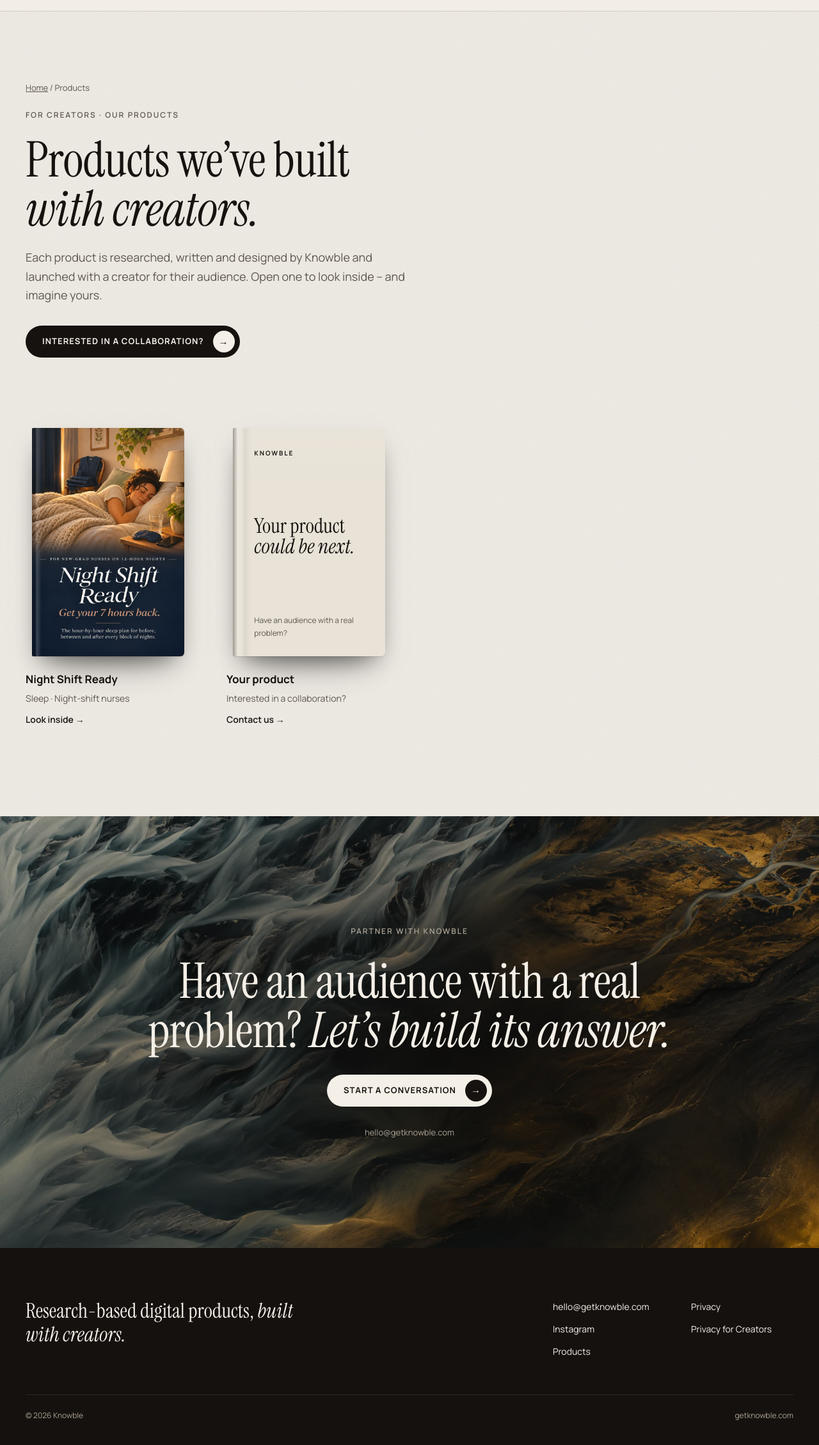
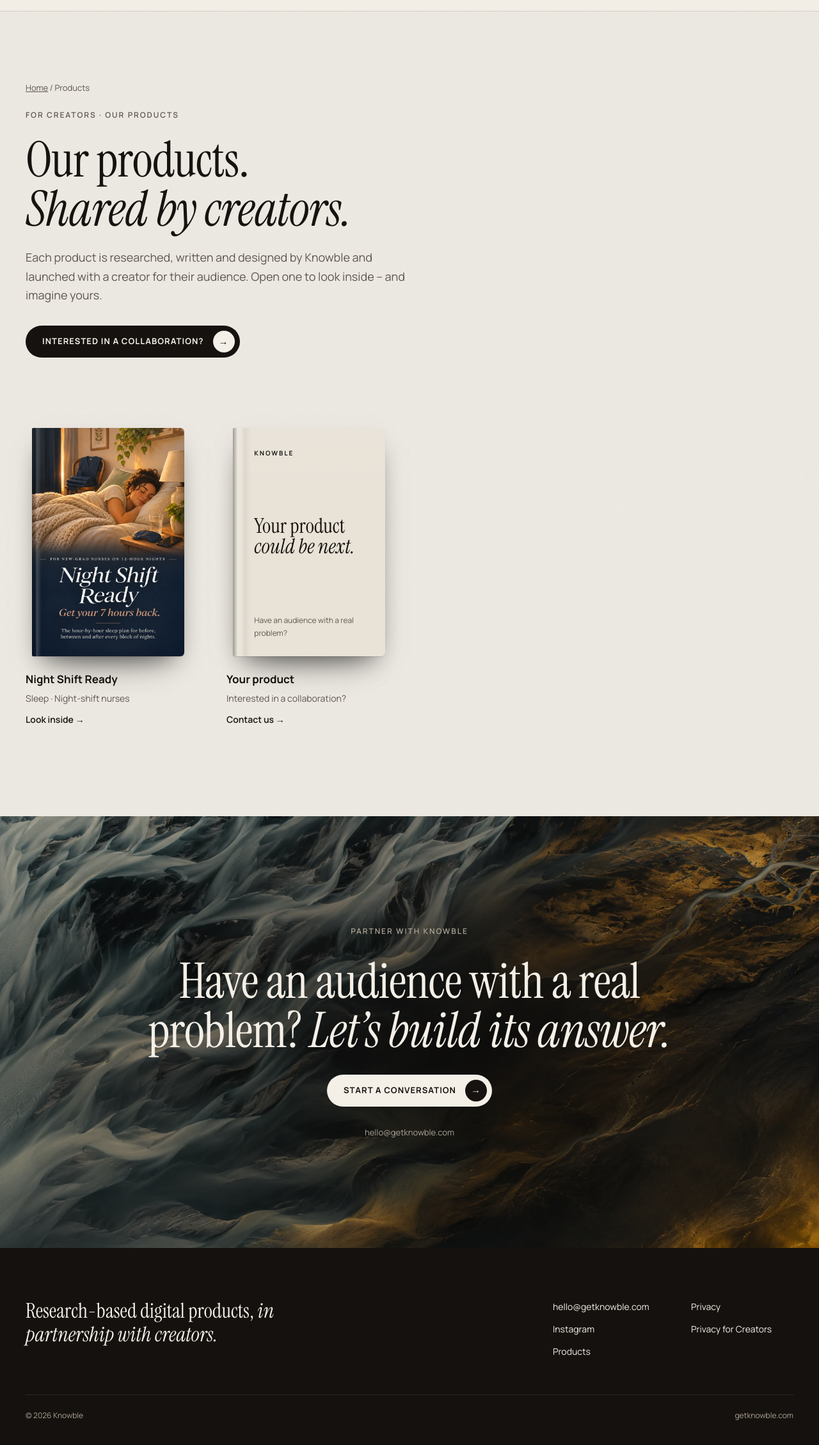
Before and after one commit to MarcinWucke/getknowble-site, a plain HTML site: page products/index.html in a window 1280 px wide. Shown: the part 67-2326 px from the top of the page at 64% size. Drawn offline with Linux system fonts and the light colour scheme.

Commit message:
New tagline: in partnership with creators

```diff
--- a/products/index.html
+++ b/products/index.html
@@ -4,11 +4,11 @@
 <meta charset="utf-8">
 <meta name="viewport" content="width=device-width, initial-scale=1">
 <title>Products – Knowble</title>
-<meta name="description" content="Research-based guides, plans and trackers, each built with a creator for their audience. Interested in a collaboration? Contact us.">
+<meta name="description" content="Research-based guides, plans and trackers, each launched in partnership with a creator. Interested in a collaboration? Contact us.">
 <link rel="canonical" href="https://getknowble.com/products/">
 <meta property="og:type" content="website">
 <meta property="og:title" content="Products – Knowble">
-<meta property="og:description" content="Research-based guides, plans and trackers, each built with a creator for their audience. Interested in a collaboration? Contact us.">
+<meta property="og:description" content="Research-based guides, plans and trackers, each launched in partnership with a creator. Interested in a collaboration? Contact us.">
 <meta property="og:url" content="https://getknowble.com/products/">
 <meta property="og:image" content="https://getknowble.com/assets/img/og.jpg">
 <meta name="twitter:card" content="summary_large_image">
@@ -88,7 +88,7 @@ details summary{list-style:none;cursor:pointer}details summary::-webkit-details-
 </nav></header><main><section style="padding:110px 0 70px"><div class="wrap" style="display:flex;flex-direction:column;gap:22px;max-width:1240px">
 <nav aria-label="Breadcrumb" style="font-size:13px;color:#5E574F"><a href="/">Home</a> / Products</nav>
 <div class="lab" style="color:#5E574F">For creators · our products</div>
-<h1 class="h2" style="font-size:clamp(48px,6vw,96px)">Products we’ve built<br><em>with creators.</em></h1>
+<h1 class="h2" style="font-size:clamp(48px,6vw,96px)">Our products.<br><em>Shared by creators.</em></h1>
 <p style="margin:0;color:#5E574F;font-size:18px;max-width:620px">Each product is researched, written and designed by Knowble and launched with a creator for their audience. Open one to look inside – and imagine yours.</p>
 <div style="margin-top:10px"><a class="btn btn-ink" href="mailto:hello@getknowble.com?subject=Collaboration">Interested in a collaboration?<span class="dot" aria-hidden="true">→</span></a></div>
 </div></section>
@@ -106,7 +106,7 @@ details summary{list-style:none;cursor:pointer}details summary::-webkit-details-
 <h2 class="h2" style="font-size:clamp(44px,6vw,96px);max-width:1000px">Have an audience with a real problem? <em>Let’s build its answer.</em></h2>
 <a class="btn btn-cream" href="mailto:hello@getknowble.com">Start a conversation<span class="dot" aria-hidden="true">→</span></a><span style="font-size:13px;color:#ABA295">hello@getknowble.com</span></div></section><footer style="background:#15110E;color:#F4EFE7;overflow:hidden"><div class="wrap" style="padding-top:80px;display:flex;flex-direction:column;gap:56px">
 <div style="display:flex;flex-wrap:wrap;justify-content:space-between;gap:40px">
-<div style="font-family:'Instrument Serif', Georgia, serif;font-size:32px;line-height:1.15;max-width:420px">Research-based digital products, <em>built with creators.</em></div>
+<div style="font-family:'Instrument Serif', Georgia, serif;font-size:32px;line-height:1.15;max-width:420px">Research-based digital products, <em>in partnership with creators.</em></div>
 <div style="display:grid;grid-template-columns:repeat(2,minmax(160px,auto));gap:12px 56px;font-size:14px">
 <a href="mailto:hello@getknowble.com" style="text-decoration:none">hello@getknowble.com</a><a href="/privacy/" style="text-decoration:none">Privacy</a>
 <a href="https://instagram.com/knowblehq" style="text-decoration:none">Instagram</a><a href="https://drive.google.com/file/d/1CyAllIbXwXajBz-bKdMd2_5CEDjXKmVz/view?usp=sharing" style="text-decoration:none">Privacy for Creators</a>
```
Also changed, not shown: 404.html (+1 -1 lines), index.html (+4 -4 lines), privacy/index.html (+1 -1 lines), products/night-shift-ready/index.html (+1 -1 lines), assets/img/og.jpg.
